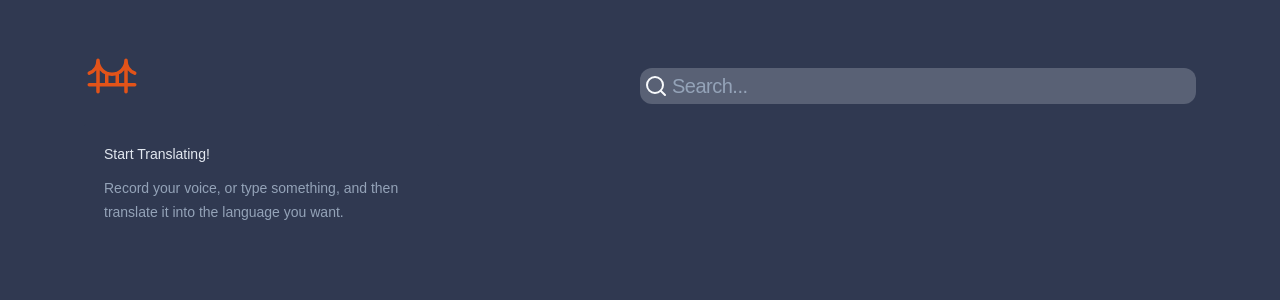
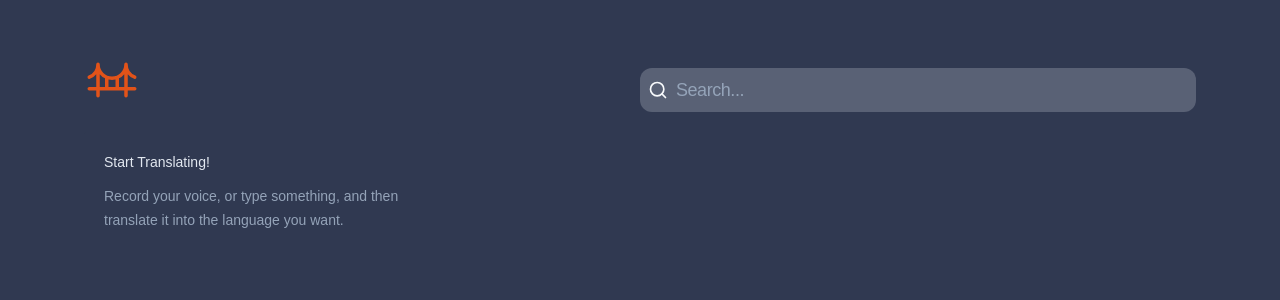
Before and after one commit to AlexandreDresch/VocalBridge, a React (Vite) app: page / in a window 1280 px wide. Shown: the top 300 px of the page. Built offline with nearby package versions, Linux system fonts and the light colour scheme.

Commit message:
style: update header input styles

```diff
--- a/src/components/header.tsx
+++ b/src/components/header.tsx
@@ -14,17 +14,17 @@ export default function Header() {
 
   return (
     <header className="w-full space-y-5 flex justify-between items-center">
-      <div className="flex justify-center items-center">
+      <a className="flex justify-center items-center" href="/">
         <img src={logo} alt="Vocal Bridge" className="w-14" />
-      </div>
+      </a>
 
       <form className="w-1/2 relative flex items-center">
-        <Search className="absolute top-2 left-1 md:top-1.5 size-5 md:size-6"  />
+        <Search className="absolute top-3 left-2 size-5"  />
         <input
           type="text"
           placeholder="Search..."
           onChange={handleSearch}
-          className="w-full bg-tertiary p-1 pl-7 md:pl-8 rounded-xl text-lg md:text-xl font-medium tracking-tight placeholder:text-slate-400  outline-none"
+          className="w-full bg-tertiary p-2 pl-8 md:pl-9 rounded-xl text-lg  font-medium tracking-tight placeholder:text-slate-400  outline-none"
         />
       </form>
     </header>
```
